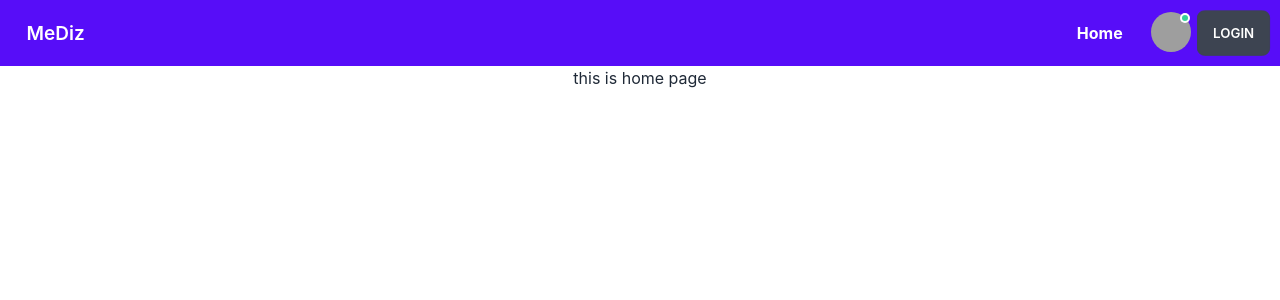
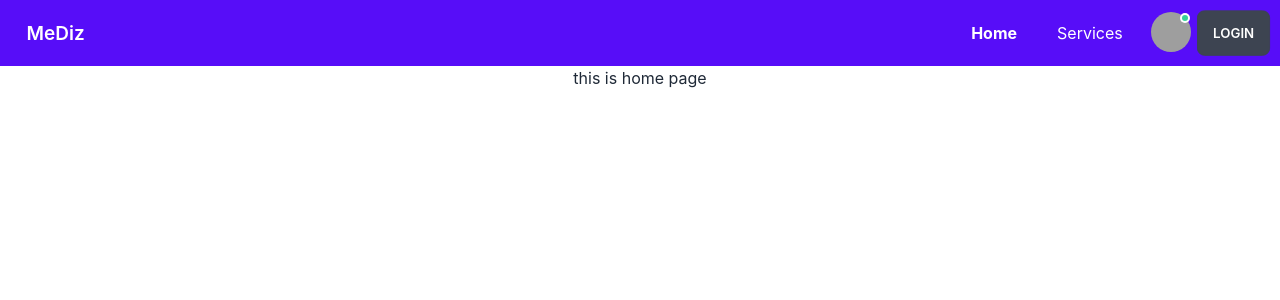
Before and after one commit to golamrabbani93/mediz, a React (Create React App) app: page / in a window 1280 px wide. In both pictures the pointer is over the link "Home". Shown: the top 300 px of the page. Built offline with nearby package versions, Linux system fonts and the light colour scheme; grey boxes are pictures that could not be loaded.

Commit message:
style change navlink

```diff
--- a/src/Pages/Shared/Header/Header.css
+++ b/src/Pages/Shared/Header/Header.css
@@ -1,7 +1,8 @@
 .navgation > li > a:hover,
-.navbar > li > a:hover {
+.navbar > li > a:hover,
+.menu-horizontal li > a:hover {
 	background-color: transparent;
-	color: rgba(255, 255, 255, 0.596);
+	color: rgba(255, 255, 255, 0.753);
 }
 .menu-horizontal li > a.active {
 	background: transparent;
--- a/src/Pages/Shared/Header/Header.js
+++ b/src/Pages/Shared/Header/Header.js
@@ -9,6 +9,9 @@ const Header = () => {
 				<NavLink to="/" end>
 					Home
 				</NavLink>
+			</li>
+			<li className="mr-2">
+				<NavLink to="/services">Services</NavLink>
 			</li>
 		</>
 	);
```
